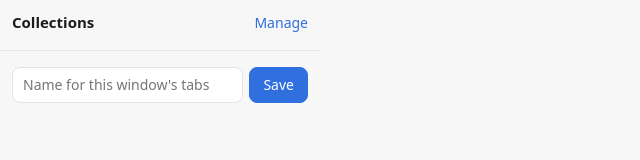
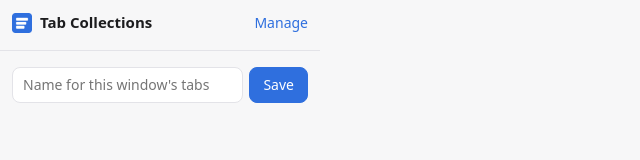
Before and after one commit to dzangolab/tab-collections, a website with bundled scripts: page src/popup.html in a window 1280 px wide. Shown: the whole page, without its empty margins (0-640 px from the left). Built offline with nearby package versions, Linux system fonts and the light colour scheme.

Commit message:
feat: logo and name at the top of the popup
Replaces the popup's "Collections" title.

Co-Authored-By: Claude Opus 5.5 <noreply@anthropic.com>

```diff
--- a/src/popup.html
+++ b/src/popup.html
@@ -7,7 +7,9 @@
     body { width: 320px; }
     .wrap { padding: 12px; }
     .head { display: flex; align-items: center; justify-content: space-between; margin-bottom: 8px; }
-    .head h1 { font-size: 15px; }
+    .head .appbar { margin: 0; gap: 8px; }
+    .head .appbar img { width: 20px; height: 20px; }
+    .head .appbar h1 { font-size: 15px; }
     .list { max-height: 320px; overflow: auto; margin: 0 -12px; }
     .item { display: flex; align-items: center; gap: 8px; width: 100%; text-align: left; border: 0; border-radius: 0; padding: 8px 12px; background: transparent; cursor: pointer; }
     .item:hover { background: var(--hover); }
@@ -36,7 +38,10 @@
 <body>
 <div class="wrap">
   <div class="head">
-    <h1>Collections</h1>
+    <div class="appbar">
+      <img src="icons/icon128.png" alt="">
+      <h1>Tab Collections</h1>
+    </div>
     <a href="#" id="manage">Manage</a>
   </div>
   <div class="list" id="list"></div>
```
